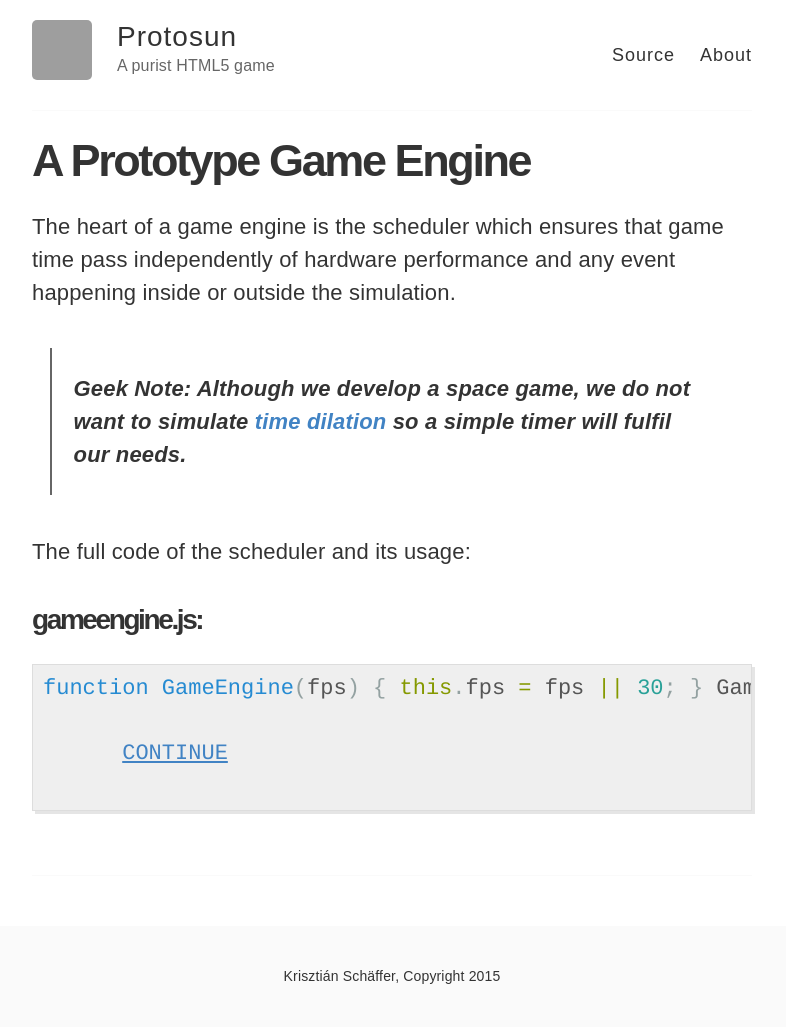
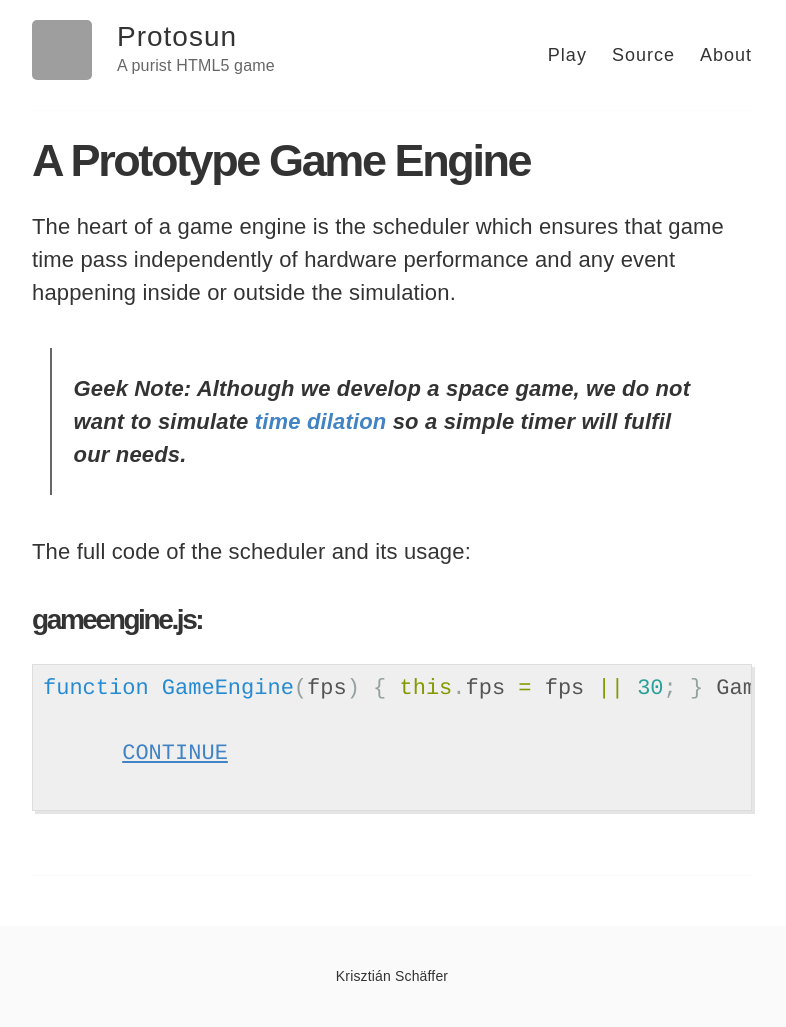
Before and after one commit to tisztamo/protosun, a Jekyll site: the page built from index.html, in a window 1280 px wide. Shown: the whole page, without its empty margins (248-1034 px from the left). Built offline with Jekyll 4.4.1, drawn with Linux system fonts in a browser that asks for light colours; Markdown is read by kramdown in place of the engine named in the settings; grey boxes are pictures that could not be loaded.

Commit message:
play link

```diff
--- a/_layouts/default.html
+++ b/_layouts/default.html
@@ -39,6 +39,7 @@
           </div>
 
           <nav>
+            <a href="http://tisztamo.github.io/protosun/www/index.html">Play</a>
             <a href="https://github.com/tisztamo/protosun">Source</a>
             <a href="{{ site.baseurl }}/about">About</a>
           </nav>
@@ -54,7 +55,7 @@
       <div class="container">
         <footer class="footer">
           {% include svg-icons.html %}
-          <p>Krisztián Schäffer, Copyright 2015</p>
+          <p>Krisztián Schäffer</p>
         </footer>
       </div>
     </div>
```
